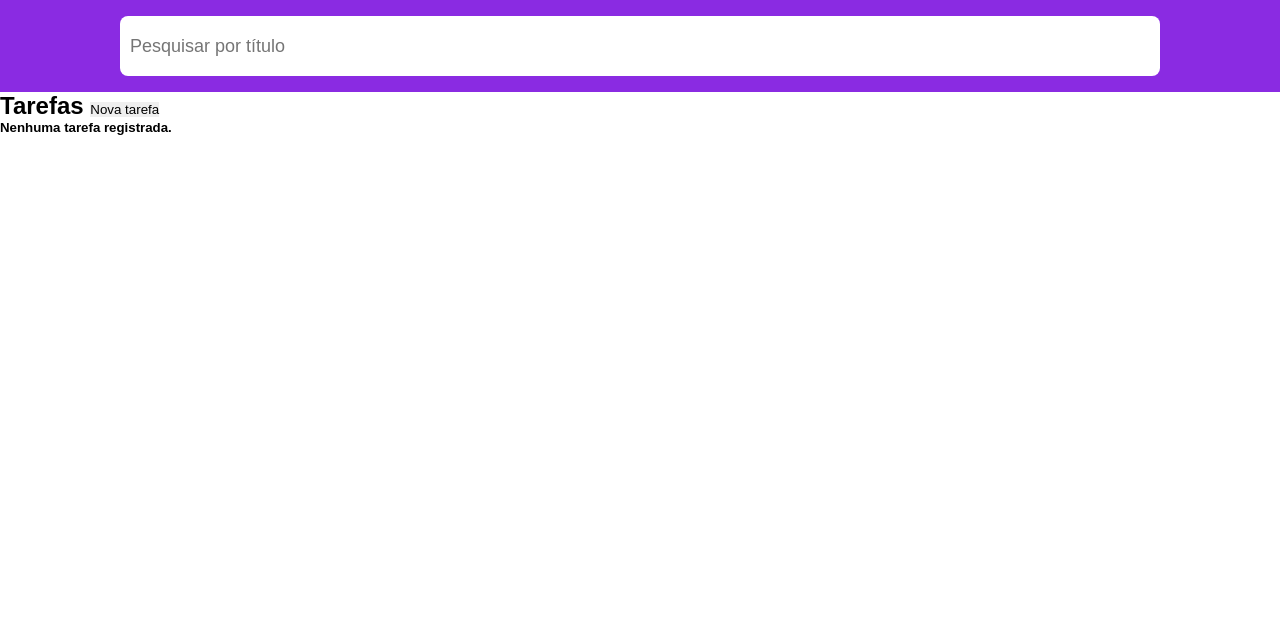
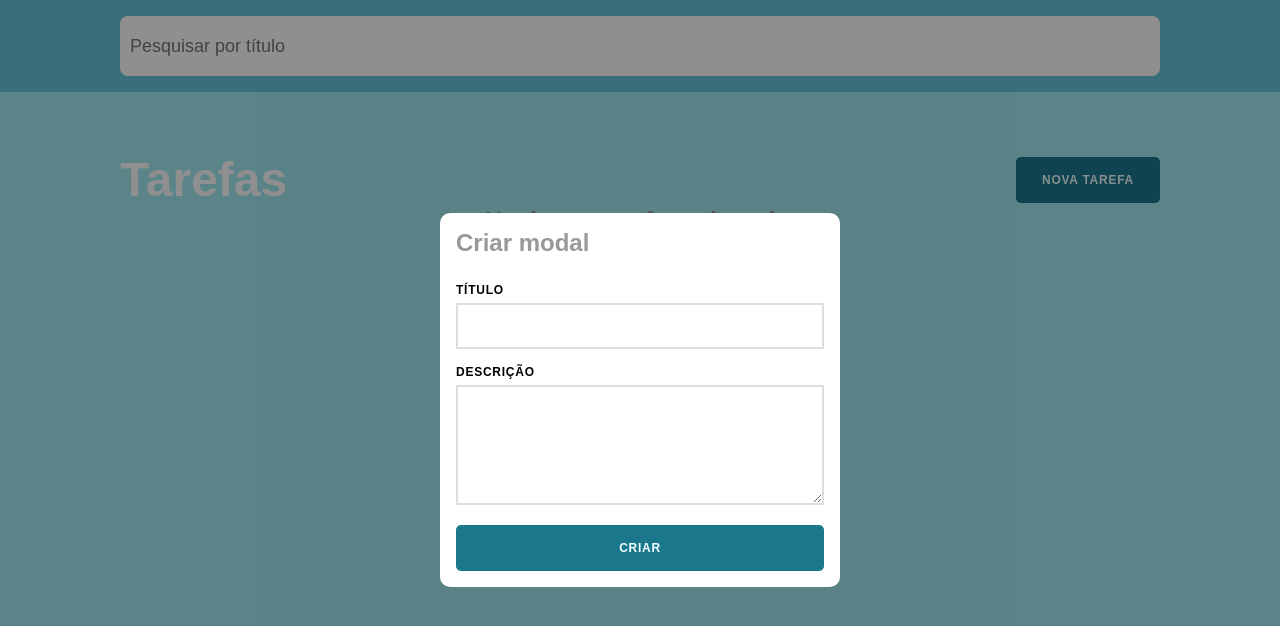
Before and after one commit to davi-aalves/to-do-list, a website: page index.html in a window 1280 px wide. Drawn offline with Linux system fonts and the light colour scheme.

Commit message:
feat: adicionar modal para criação de tarefas e estilização do overlay

```diff
--- a/index.html
+++ b/index.html
@@ -15,6 +15,17 @@
         <h2>Tarefas <button>Nova tarefa</button></h2>
         <h5>Nenhuma tarefa registrada.</h5>
       </section>
+      <section id="overlay"></section>
+      <div class="modal">
+        <form>
+          <h3>Criar modal</h3>
+          <label for="titulo">Título</label>
+          <input type="text" id="titulo" />
+          <label for="descricao">Descrição</label>
+          <textarea id=""></textarea>
+          <button>Criar</button>
+        </form>
+      </div>
     </main>
     <script src="index.js"></script>
   </body>
--- a/style.css
+++ b/style.css
@@ -9,8 +9,12 @@
   font-family: Arial, Helvetica, sans-serif;
 }
 
+body {
+  background-color: #a0eaf2;
+}
+
 header {
-  background-color: blueviolet;
+  background-color: #66c4d9;
   padding: 16px 120px;
 }
 
@@ -21,3 +25,118 @@ header input {
   border-radius: 8px;
   font-size: 18px;
 }
+
+#tarefas {
+  padding: 60px 120px;
+}
+
+#tarefas h2 {
+  display: flex;
+  justify-content: space-between;
+  align-items: center;
+  font-size: 48px;
+  color: #ffffff;
+}
+
+#tarefas h2 button {
+  height: 46px;
+  padding: 0 26px;
+  border-radius: 5px;
+  cursor: pointer;
+  background-color: #1b778c;
+  color: azure;
+  font-size: 12px;
+  font-weight: bold;
+  text-transform: uppercase;
+  letter-spacing: 0.75px;
+  transition-duration: 200ms;
+}
+
+#tarefas h2 button:hover {
+  background-color: #145c6c;
+}
+
+#tarefas h5 {
+  text-align: center;
+  font-size: 24px;
+  color: #929292;
+}
+
+#overlay {
+  width: 100%;
+  height: 100%;
+  background-color: #00000070;
+  position: fixed;
+  top: 0;
+  left: 0;
+  z-index: 1;
+}
+
+.modal {
+  width: 400px;
+  background-color: white;
+  padding: 16px;
+  border-radius: 10px;
+  position: fixed;
+  top: 50%;
+  left: 50%;
+  transform: translate(-50%, -50%);
+  z-index: 2;
+}
+
+.modal form h3 {
+  font-size: 24px;
+  color: #999;
+  margin-bottom: 26px;
+}
+
+.modal form label {
+  display: block;
+  font-size: 12px;
+  font-weight: bold;
+  letter-spacing: 0.75px;
+  text-transform: uppercase;
+  margin-bottom: 6px;
+}
+
+.modal form input,
+.modal form textarea {
+  width: 100%;
+  height: 46px;
+  border: 2px solid #dedede;
+  margin-bottom: 16px;
+  padding-left: 10px;
+  transition-duration: 200ms;
+}
+
+.modal form input:focus {
+  border-color: #1b778c;
+}
+
+.modal form textarea {
+  padding-top: 10px;
+  height: 120px;
+}
+
+.modal form textarea:focus {
+  border-color: #1b778c;
+}
+
+.modal form button {
+  width: 100%;
+  height: 46px;
+  padding: 0 26px;
+  border-radius: 5px;
+  cursor: pointer;
+  background-color: #1b778c;
+  color: azure;
+  font-size: 12px;
+  font-weight: bold;
+  text-transform: uppercase;
+  letter-spacing: 0.75px;
+  transition-duration: 200ms;
+}
+
+.modal form button:hover {
+  background-color: #145c6c;
+}
```
